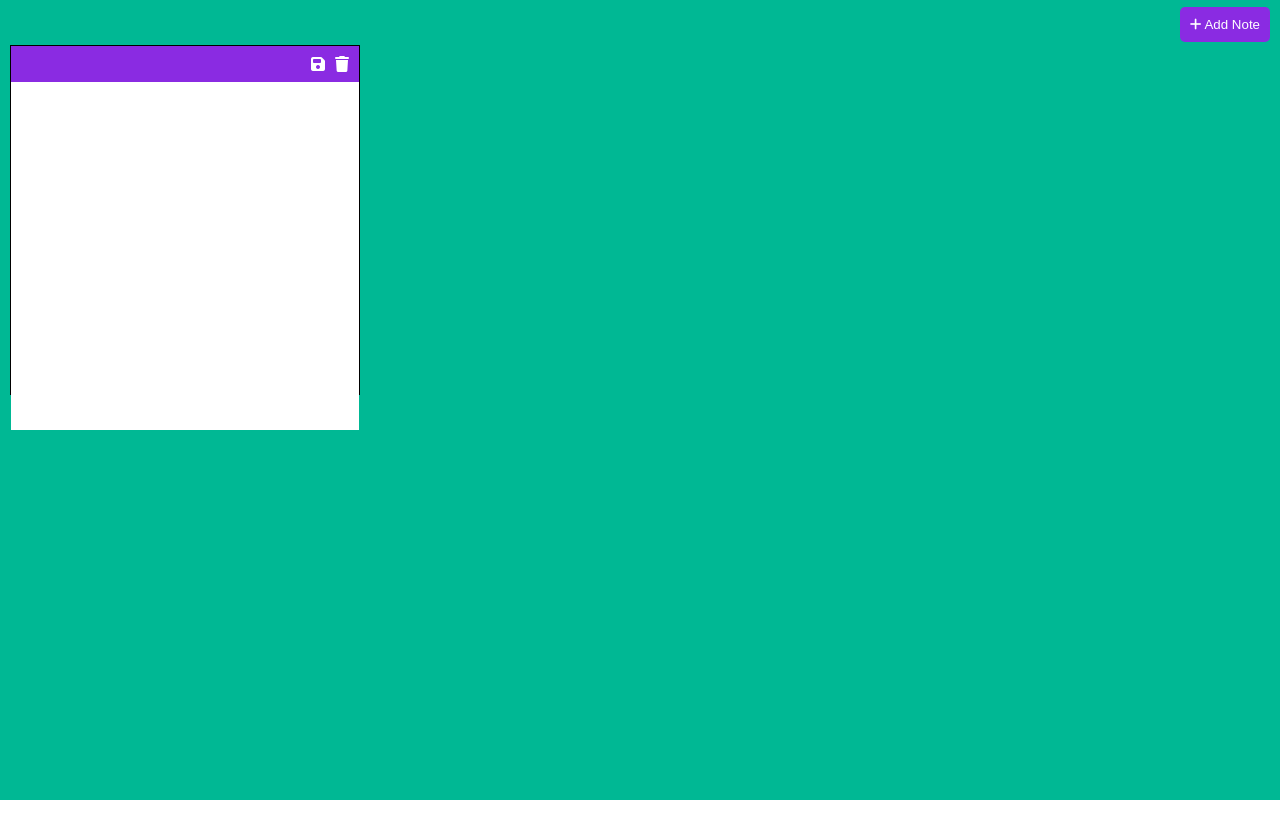
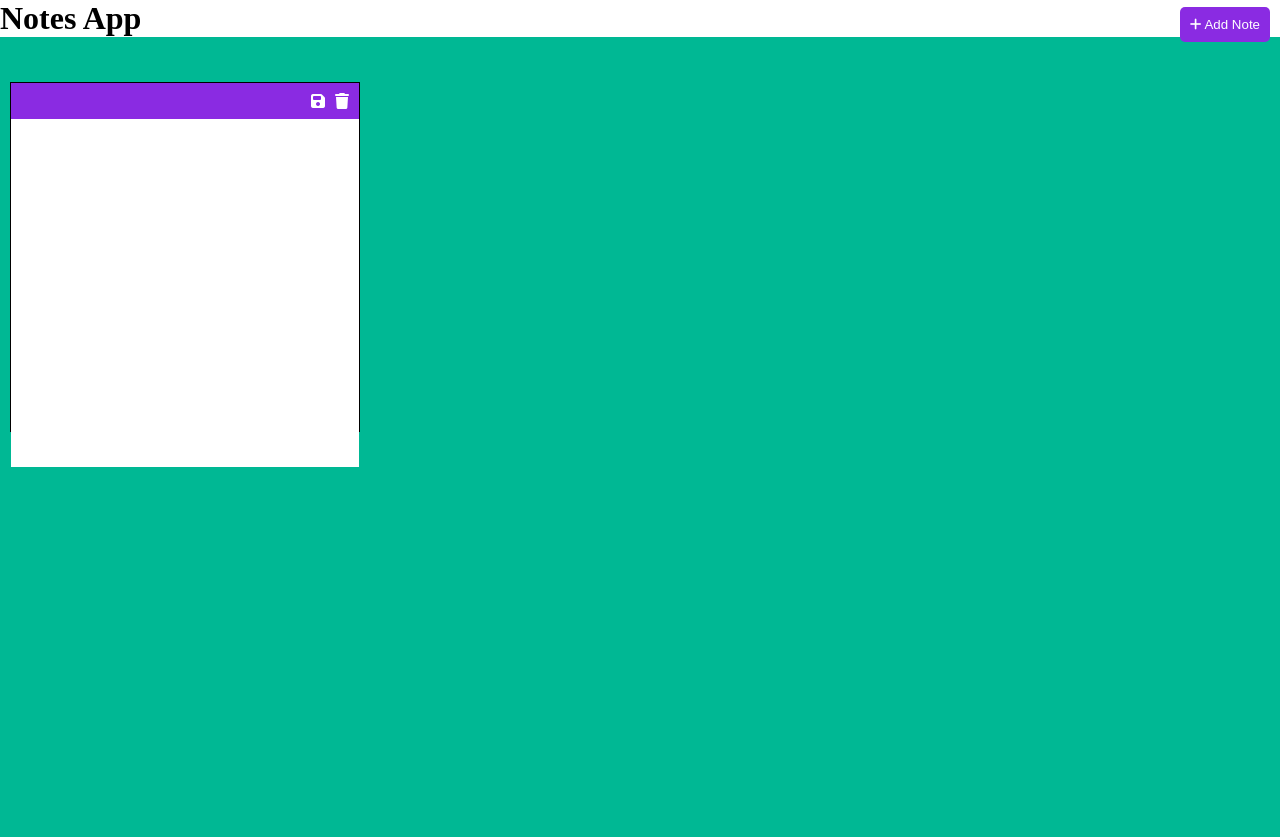
Before and after one commit to Hmmjatin/NotesApp, a plain HTML site: page index.html in a window 1280 px wide. Before the commit the page ends 800 px from the top, so only its background shows below. Drawn offline with Linux system fonts and the light colour scheme.

Commit message:
Update index.html

```diff
--- a/index.html
+++ b/index.html
@@ -11,6 +11,7 @@
 </head>
 
 <body>
+    <h1> Notes App </h1>
     <button id="addbtn"><i class="fa-solid fa-plus"></i> Add Note</button>
     <div id="main">
         <!-- <div class="note">
```
